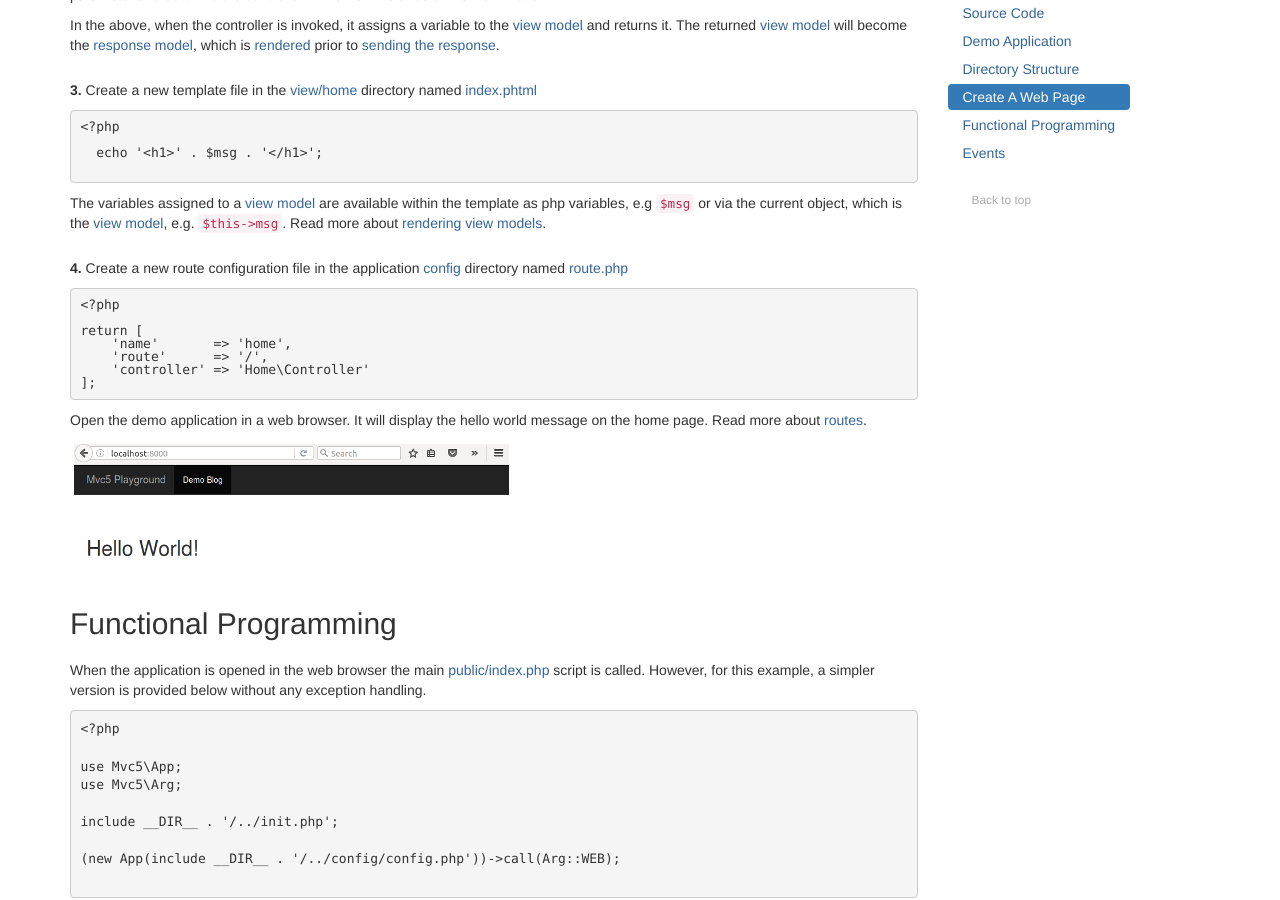
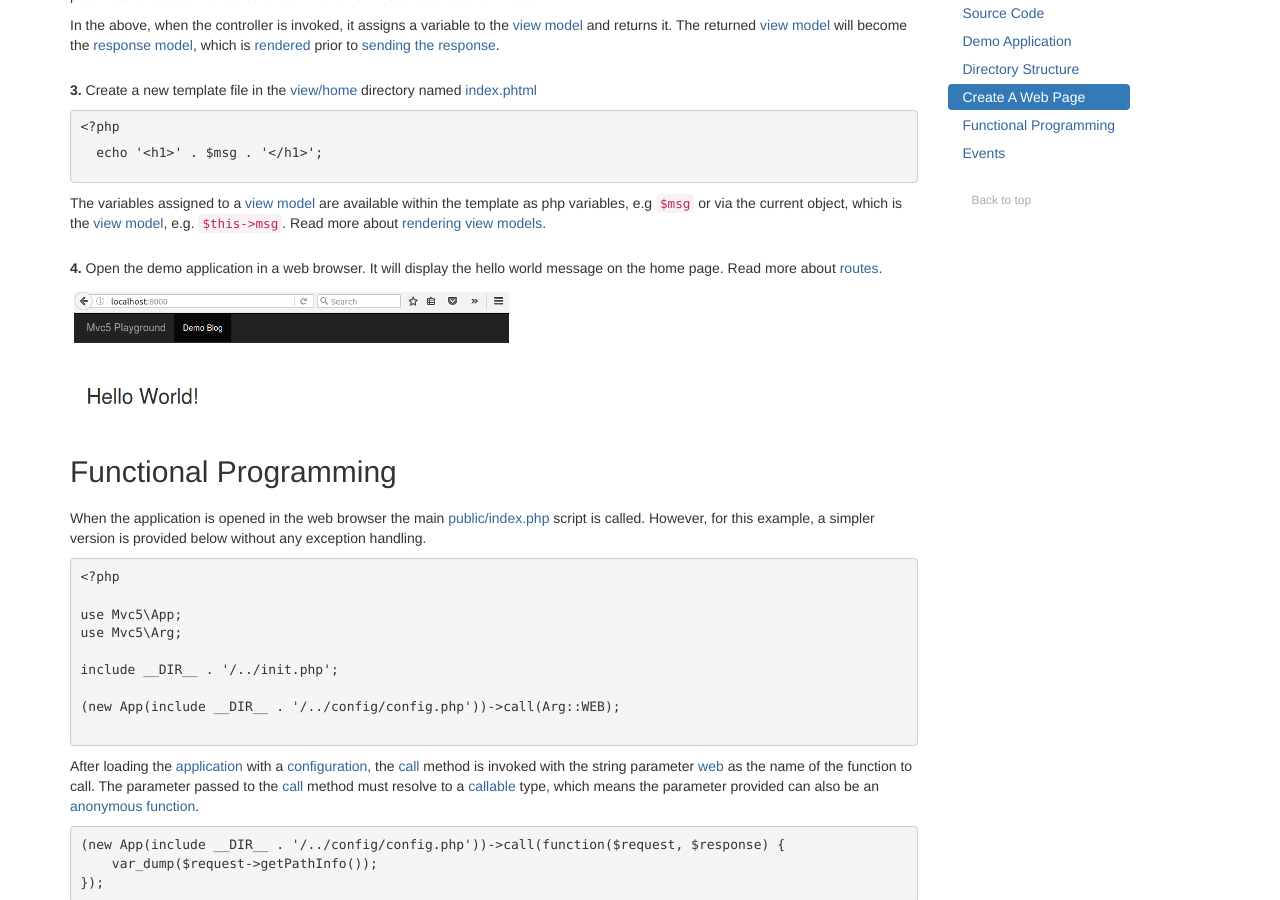
Before and after one commit to mvc5/mvc5.github.io, a Jekyll site: the page built from getting-started/index.md, in a window 1280 px wide and 900 px high, scrolled down 2772 px. Built offline with Jekyll 4.4.1, drawn with Linux system fonts in a browser that asks for light colours; nearby versions of some CDN libraries.

Commit message:
remove route config

```diff
--- a/getting-started/create-a-web-page.md
+++ b/getting-started/create-a-web-page.md
@@ -61,15 +61,7 @@
 
 </code></pre>
 <p>The variables assigned to a <a href="https://github.com/mvc5/mvc5/blob/master/src/Model/ViewModel.php">view model</a> are available within the template as php variables, e.g <code>$msg</code> or via the current object, which is the <a href="https://github.com/mvc5/mvc5/blob/master/src/Model/ViewModel.php">view model</a>, e.g. <code>$this->msg</code>. Read more about <a href="/overview/#rendering-view-models">rendering view models</a>.</p>
-<p style="margin-top:25px;"><a id="route"></a><b>4.</b> Create a new route configuration file in the application <a href="https://github.com/mvc5/mvc5-application/tree/master/config">config</a> directory named <a href="https://github.com/mvc5/mvc5-application/blob/master/config/route.php">route.php</a></p>
-<pre style="line-height:1"><code><?php
-
-return [
-    'name'       => 'home',
-    'route'      => '/',
-    'controller' => 'Home\Controller'
-];</code></pre>
-<p>Open the demo application in a web browser. It will display the hello world message on the home page. Read more about <a href="/overview/#routes">routes</a>.</p>
+<p style="margin-top:25px;"><a id="route"></a><b>4.</b> Open the demo application in a web browser. It will display the hello world message on the home page. Read more about <a href="/overview/#routes">routes</a>.</p>
 <div class="thumbnail" style="border:none;">
     <img style="margin-left:0;" src="/images/demo-homepage.png" width="435" height="128" title="Demo Home Page">
 </div>
```
Also changed, not shown: overview/routes.md (+1 -1 lines).
